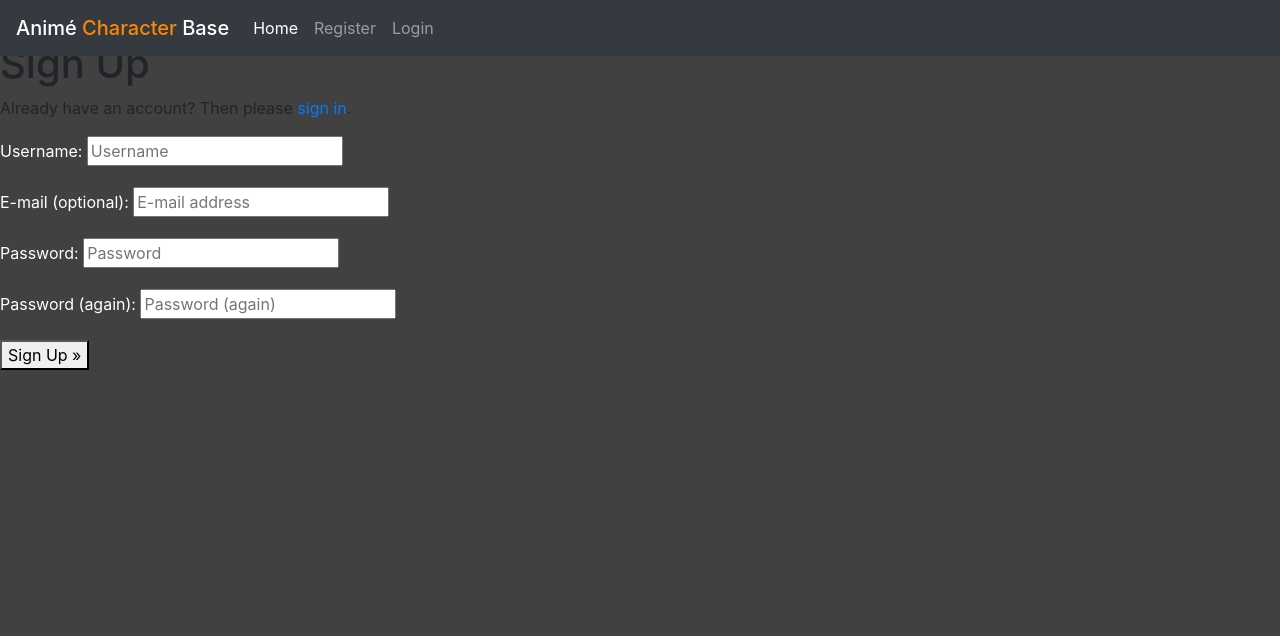
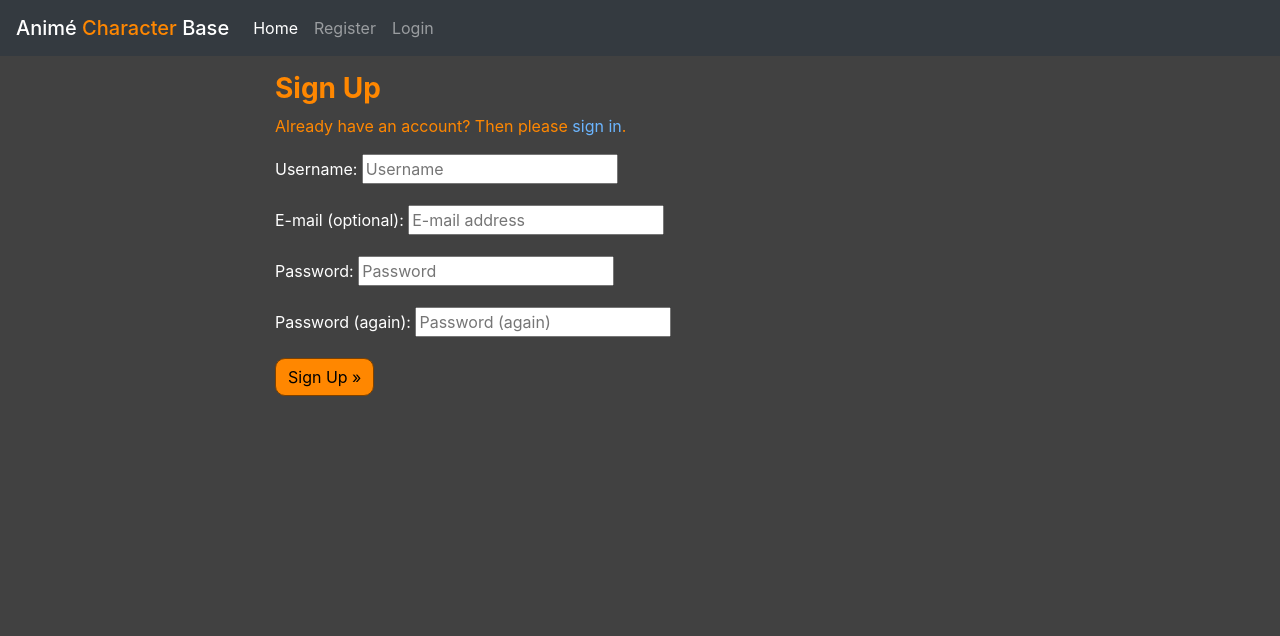
Before and after one commit to lukemunsch/anime-character-base, a Django app: page /accounts/signup/ in a window 1280 px wide. Shown: the top 636 px of the page. Run offline with Django 3.2, Linux system fonts and the light colour scheme; some libraries are stand-ins or nearby versions.

Commit message:
customize login/logout/signup pages

```diff
--- a/static/css/style.css
+++ b/static/css/style.css
@@ -8,16 +8,16 @@ body {
     margin-top: 40px;
 }
 
-.white-bg {
-    background-color: white;
-}
-
 .margin-under {
     margin-bottom: 60px;
 }
 
 .orange-text {
     color: rgb(255, 135, 0);
+}
+
+.new-link {
+    color: rgb(107, 181, 255);
 }
 
 .rounded-corners {
@@ -39,12 +39,15 @@ body {
 .btn-primary {
     background-color: rgb(255, 135, 0);
     border-radius: 10px;
+    border-color: rgb(125, 65, 0);
     color: black;
 }
 
 .btn-delete {
     background-color: maroon;
     border: 0;
+    border-radius: 10px;
+    color: white;
 }
 
 .hr-orange {
--- a/templates/account/login.html
+++ b/templates/account/login.html
@@ -15,8 +15,8 @@
       <h3 class="orange-text mt-3"><strong>{% trans "Sign In" %}</strong></h3>
 
 
-      <p class="orange-text mt-3">{% blocktrans %}Hello again, please log in to rate the characters, send me suggestions and
-        leave comment. If this is your first time visiting my site, then <a class="link" href="{{ signup_url }}">sign up</a>
+      <p class="orange-text mt-3">{% blocktrans %}Hello again, please login again to rate the characters, send me suggestions and
+        leave comment. If this is your first time visiting my site, then <a class="new-link" href="{{ signup_url }}">sign up</a>
         here.{% endblocktrans %}</p>
     </div>
   </div>
--- a/templates/account/signup.html
+++ b/templates/account/signup.html
@@ -5,9 +5,13 @@
 {% block head_title %}{% trans "Signup" %}{% endblock %}
 
 {% block content %}
-<h1>{% trans "Sign Up" %}</h1>
 
-<p>{% blocktrans %}Already have an account? Then please <a href="{{ login_url }}">sign in</a>.{% endblocktrans %}</p>
+<div class="container">
+  <div class="row">
+    <div class="col-md-8 mt-3 offset-md-2">
+      <h3 class="orange-text mt-3"><strong>{% trans "Sign Up" %}</strong></h3>
+
+<p class="orange-text">{% blocktrans %}Already have an account? Then please <a class="new-link" href="{{ login_url }}">sign in</a>.{% endblocktrans %}</p>
 
 <form class="signup" id="signup_form" method="post" action="{% url 'account_signup' %}">
   {% csrf_token %}
@@ -15,7 +19,7 @@
   {% if redirect_field_value %}
   <input type="hidden" name="{{ redirect_field_name }}" value="{{ redirect_field_value }}" />
   {% endif %}
-  <button type="submit">{% trans "Sign Up" %} &raquo;</button>
+  <button class="btn btn-primary" type="submit">{% trans "Sign Up" %} &raquo;</button>
 </form>
 
 {% endblock %}
--- a/templates/base.html
+++ b/templates/base.html
@@ -109,8 +109,7 @@
 
             <!-- Copyright -->
             <div class="footer-copyright text-center py-3">
-                <span>
-                    This is a fan-made site </span>
+                <span>This is a fan-made site</span>
                 <strong>| Created by MunschyProducts 😄🍫</strong>
             </div>
         </footer>
```
Also changed, not shown: templates/account/logout.html (+15 -10 lines).
